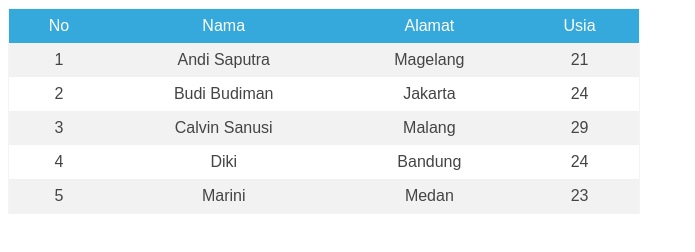
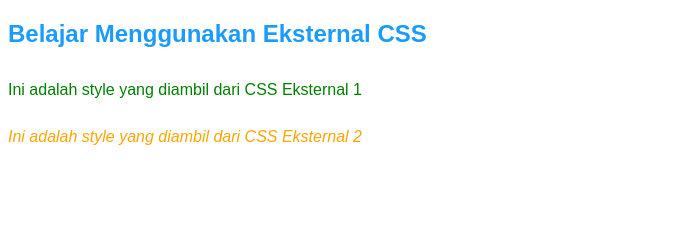
Before and after one commit to dewi18121996/Latihan1, a plain HTML site: page index.html in a window 1280 px wide. Shown: the whole page, without its empty margins (0-695 px from the left). Drawn offline with Linux system fonts and the light colour scheme.

Commit message:
Update index.html

```diff
--- a/index.html
+++ b/index.html
@@ -1,76 +1,12 @@
 <!DOCTYPE html>
 <html>
 <head>
-	<meta charset="utf-8">
-	<meta name="viewport" content="width=device-width, initial-scale=1">
-	<title>Latihan 5 Modul 4</title>
-	<style>
-.table1 {
-    font-family: sans-serif;
-    color: #444;
-    border-collapse: collapse;
-    width: 50%;
-    border: 1px solid #f2f5f7;
-}
-
-.table1 tr th{
-    background: #35A9DB;
-    color: #fff;
-    font-weight: normal;
-}
-
-.table1, th, td {
-    padding: 8px 20px;
-    text-align: center;
-}
-
-.table1 tr:hover {
-    background-color: #f5f5f5;
-}
-
-.table1 tr:nth-child(even) {
-    background-color: #f2f2f2;
-}
-	</style>
+    <title>Contoh Eksternal CSS</title>
+    <link rel="stylesheet" type="text/css" href="style.css">
 </head>
 <body>
-	<table class="table1">
-		<tr>
-			<th>No</th>
-			<th>Nama</th>
-			<th>Alamat</th>
-			<th>Usia</th>
-		</tr>
-		<tr>
-			<td>1</td>
-			<td>Andi Saputra</td>
-			<td>Magelang</td>
-			<td>21</td>
-		</tr>
-		<tr>
-			<td>2</td>
-			<td>Budi Budiman</td>
-			<td>Jakarta</td>
-			<td>24</td>
-		</tr>
-		<tr>
-			<td>3</td>
-			<td>Calvin Sanusi</td>
-			<td>Malang</td>
-			<td>29</td>
-		</tr>
-		<tr>
-			<td>4</td>
-			<td>Diki</td>
-			<td>Bandung</td>
-			<td>24</td>
-		</tr>
-		<tr>
-			<td>5</td>
-			<td>Marini</td>
-			<td>Medan</td>
-			<td>23</td>
-		</tr>
-	</table>
+    <h2>Belajar Menggunakan Eksternal CSS</h2>
+    <p>Ini adalah style yang diambil dari CSS Eksternal 1</p>
+    <i>Ini adalah style yang diambil dari CSS Eksternal 2</i>
 </body>
 </html>
```
